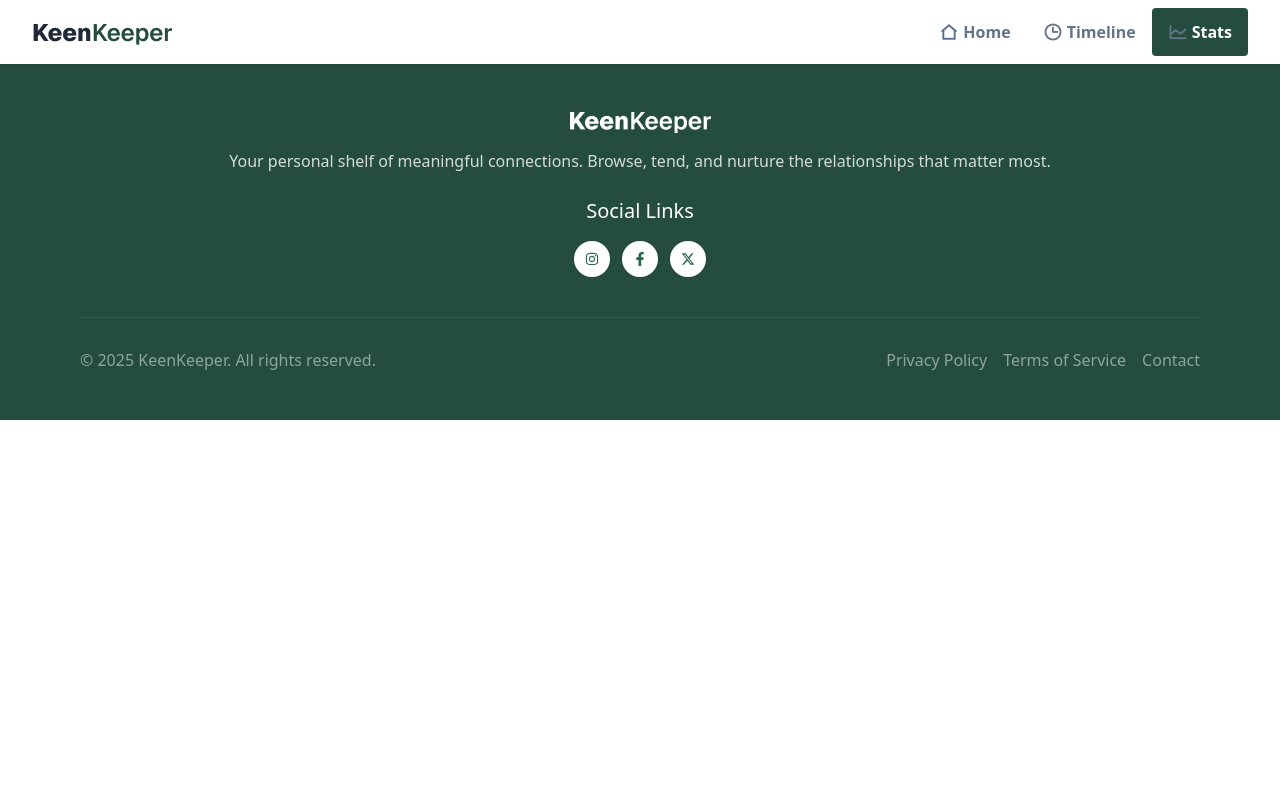
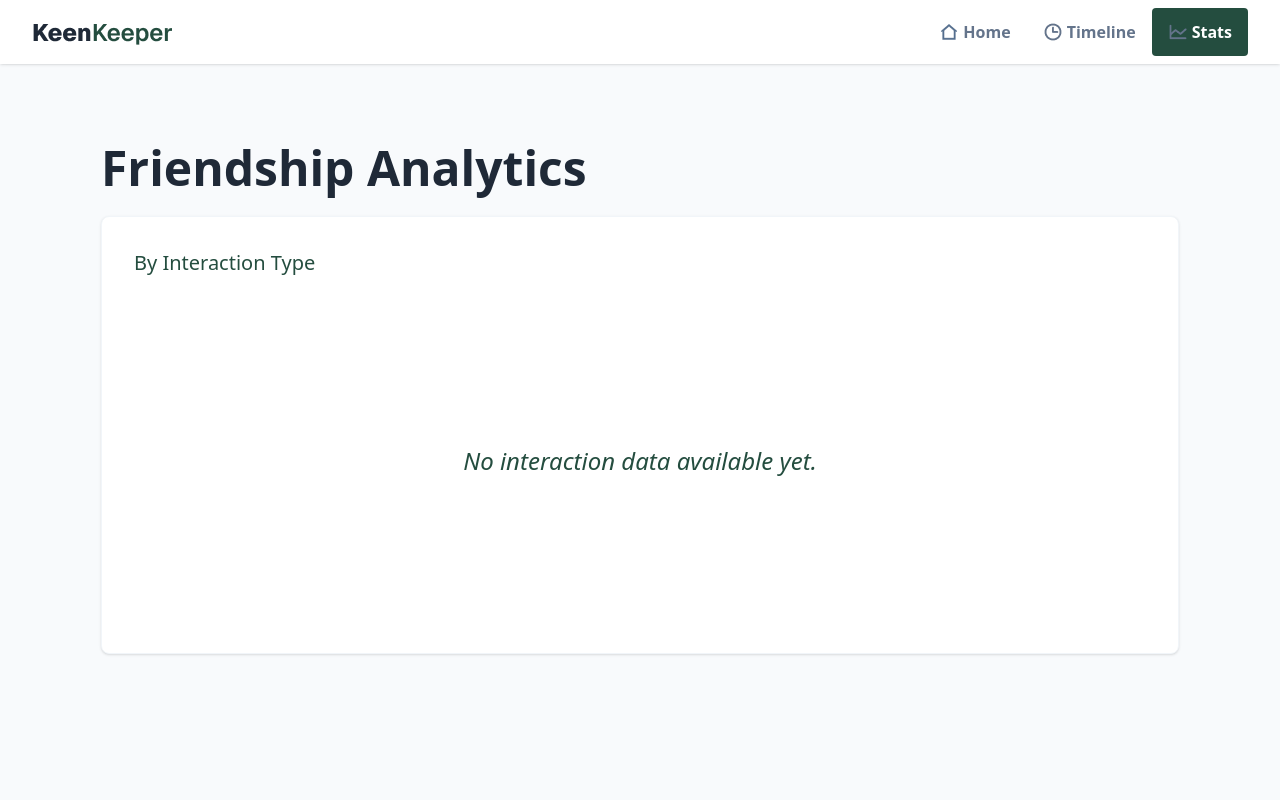
Before and after one commit to FahmidaAkterShimu/B13-Assignment-07, a Next.js app: page /stats in a window 1280 px wide. Shown: the top 800 px of the page. Built offline with nearby package versions, Linux system fonts and the light colour scheme.

Commit message:
Added Friendship Analytics

```diff
--- a/package.json
+++ b/package.json
@@ -15,7 +15,8 @@
     "react-dom": "19.2.4",
     "react-icons": "^5.6.0",
     "react-spinners": "^0.17.0",
-    "react-toastify": "^11.1.0"
+    "react-toastify": "^11.1.0",
+    "recharts": "^3.8.1"
   },
   "devDependencies": {
     "@tailwindcss/postcss": "^4",
--- /dev/null
+++ b/src/app/dashboard/page.jsx
@@ -0,0 +1,86 @@
+"use client";
+import React, { useContext } from "react";
+import { Legend, Pie, PieChart, ResponsiveContainer, Cell, Tooltip } from "recharts";
+
+// context import
+import { CallContext, TextContext, VideoContext } from "@/context/AllContext";
+
+const FriendshipAnalytics = () => {
+  // Context theke data access
+  const { calledList } = useContext(CallContext);
+  const { textList } = useContext(TextContext);
+  const { videoCallList } = useContext(VideoContext);
+
+  // Serial: Text (1st), Call (2nd), Video (3rd)
+  const data = [
+    {
+      name: "Text",
+      value: textList?.length || 0,
+      color: "#7E35E1" // Purple
+    },
+    {
+      name: "Call",
+      value: calledList?.length || 0,
+      color: "#244D3F" // Dark Green
+    },
+    {
+      name: "Video",
+      value: videoCallList?.length || 0,
+      color: "#37A163" // Green
+    },
+  ];
+
+  const hasData = data.some(item => item.value > 0);
+
+  return (
+    <div className="max-w-277.5 min-h-screen mx-auto mt-20 px-4">
+      <h2 className="text-5xl font-bold text-[#1F2937] mb-6 font-sans">Friendship Analytics</h2>
+
+      <div className="bg-white p-8 rounded-lg shadow-sm border border-slate-100">
+        <p className="mb-6 text-left text-xl font-medium text-[#244D3F]">By Interaction Type</p>
+
+
+        <div className="flex justify-center items-center h-80 w-full">
+          {hasData ? (
+            <ResponsiveContainer width="100%" height="100%">
+              <PieChart>
+                <Pie
+                  data={data}
+                  cx="50%"
+                  cy="50%"
+                  innerRadius={85}
+                  outerRadius={112}
+                  paddingAngle={6}
+                  cornerRadius={6}
+                  dataKey="value"
+                >
+                  {data.map((entry, index) => (
+                    <Cell key={`cell-${index}`} fill={entry.color} stroke="none" />
+                  ))}
+                </Pie>
+                <Tooltip
+                  cursor={{ fill: 'transparent' }}
+                  contentStyle={{ borderRadius: '8px', border: 'none', boxShadow: '0 4px 6px -1px rgb(0 0 0 / 0.1)' }}
+                />
+                <Legend
+                  verticalAlign="bottom"
+                  align="center"
+                  iconType="circle"
+                  iconSize={8}
+                  wrapperStyle={{ paddingTop: "25px" }}
+                  formatter={(value) => <span className="text-[#64748B] text-sm ml-1 mr-6">{value}</span>}
+                />
+              </PieChart>
+            </ResponsiveContainer>
+          ) : (
+            <div className="text-2xl text-[#244D3F] font-medium italic">
+              No interaction data available yet.
+            </div>
+          )}
+        </div>
+      </div>
+    </div>
+  );
+};
+
+export default FriendshipAnalytics;
--- a/src/app/stats/page.jsx
+++ b/src/app/stats/page.jsx
@@ -1,9 +1,10 @@
 import React from 'react';
+import FriendshipAnalytics from '../dashboard/page';
 
 const StatsPage = () => {
     return (
-        <div>
-
+        <div className='bg-[#F8FAFC]'>
+            <FriendshipAnalytics></FriendshipAnalytics>
         </div>
     );
 };
--- a/src/components/friends/CallButton.jsx
+++ b/src/components/friends/CallButton.jsx
@@ -11,7 +11,7 @@ const CallButton = ({ friend }) => {
 
     const handleCallNow = () => {
         setCalledList([...calledList, friend]);
-        toast.success(`Calling ${friend.name} 📞`);
+        toast.success(`Call with ${friend.name} 📞`);
     };
 
     return (
--- a/src/components/friends/TextButton.jsx
+++ b/src/components/friends/TextButton.jsx
@@ -11,7 +11,7 @@ const TextButton = ({ friend }) => {
 
     const handleText = () => {
         setTextList([...textList, friend]);
-        toast.success(`Texting ${friend.name} 📞`);
+        toast.success(`Text with ${friend.name} 💬`);
     };
 
     return (
--- a/src/components/friends/VideoButton.jsx
+++ b/src/components/friends/VideoButton.jsx
@@ -11,7 +11,7 @@ const VideoButton = ({ friend }) => {
 
     const handleVideoCall = () => {
         setVideoCallList([...videoCallList, friend]);
-        toast.success(`Video calling ${friend.name} 📞`);
+        toast.success(`Video with ${friend.name} 🎥`);
     };
 
     return (
```
Also changed, not shown: 1 other file (tests, documents, lock files or other folders).
